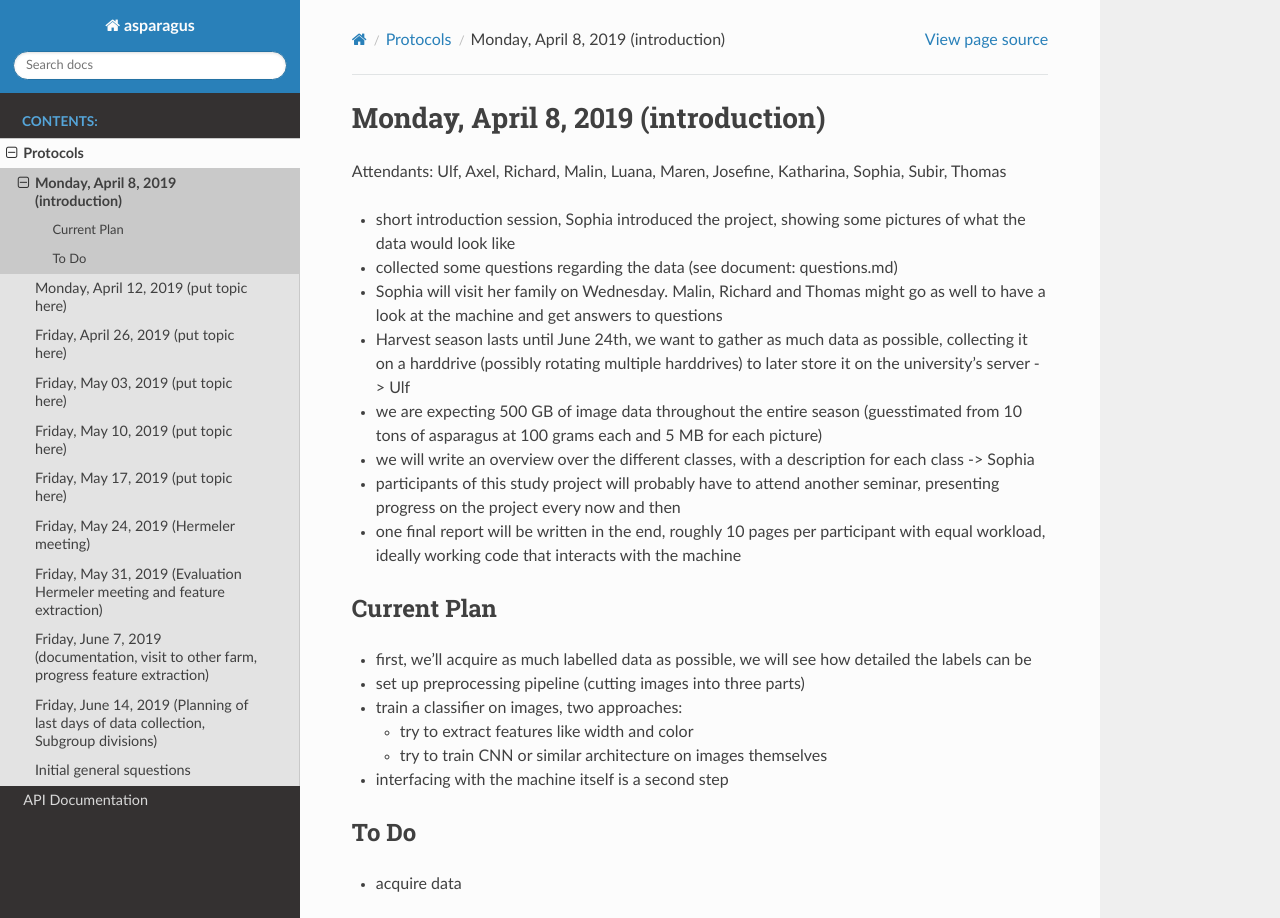
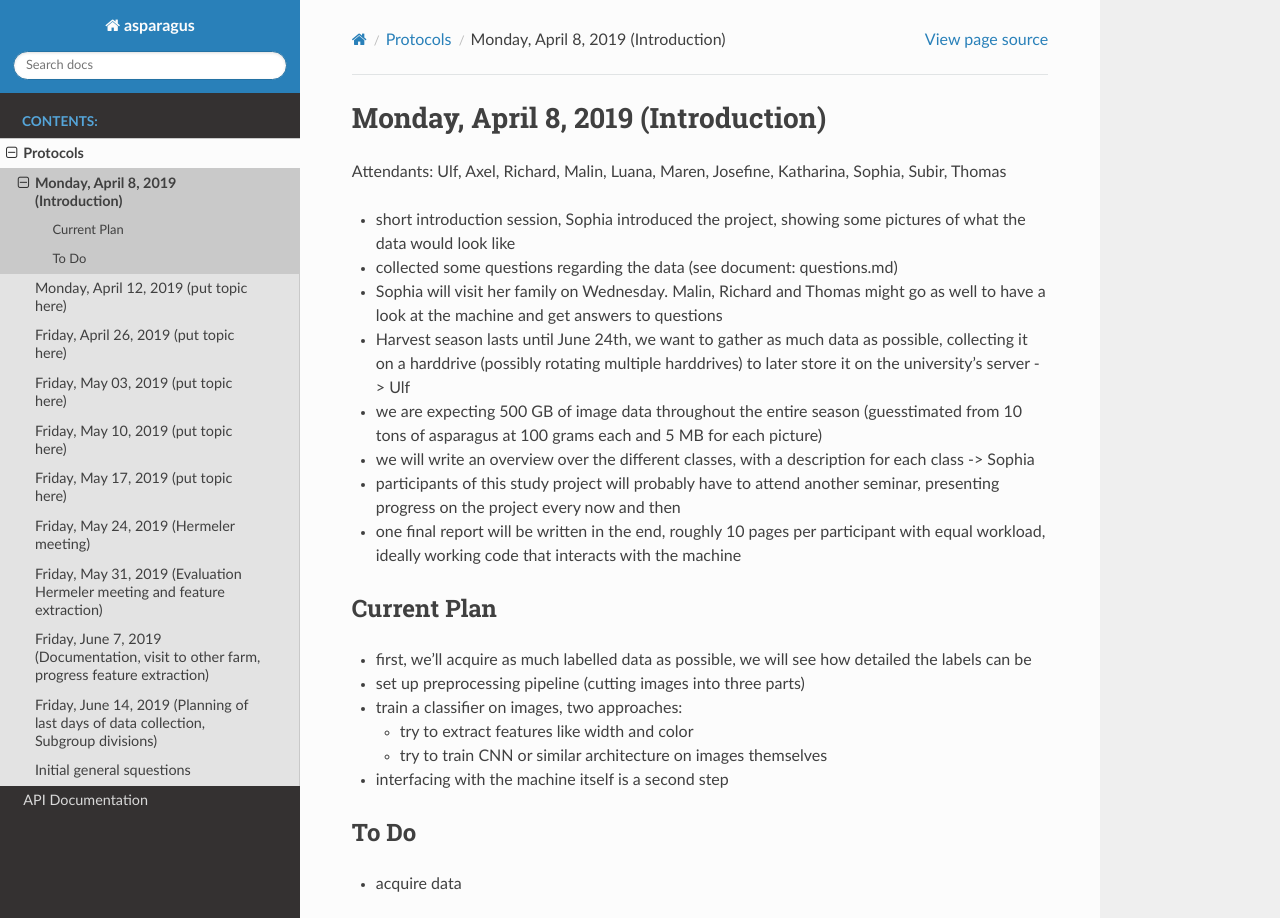
Before and after one commit to CogSciUOS/asparagus, a Sphinx documentation site: the page built from docs/protocols/protocol_19_04_08.md, in a window 1280 px wide and 1085 px high. Shown: the top 918 px of the window. Built offline with Sphinx 7.4.7 and the Read the Docs theme 2.0.0, drawn with Linux system fonts in a browser that asks for light colours; the version number could not be read and is left out.

Commit message:
changed headers

```diff
--- a/docs/protocols/protocol_19_04_08.md
+++ b/docs/protocols/protocol_19_04_08.md
@@ -1,4 +1,4 @@
-# Monday, April 8, 2019 (introduction)
+# Monday, April 8, 2019 (Introduction)
 
 Attendants: Ulf, Axel, Richard, Malin, Luana, Maren, Josefine, Katharina, Sophia, Subir, Thomas
 
```
Also changed, not shown: docs/protocols/protocol_19_06_07.md (+1 -1 lines).
